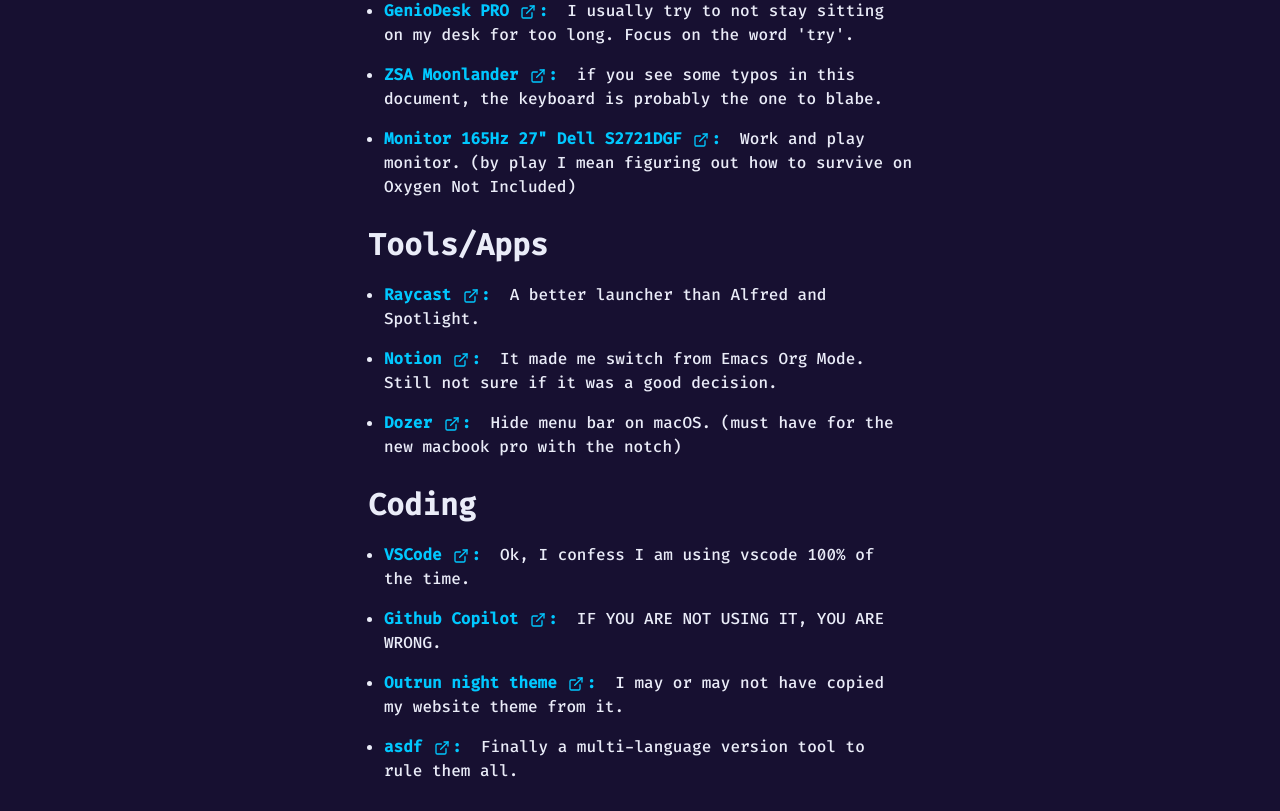
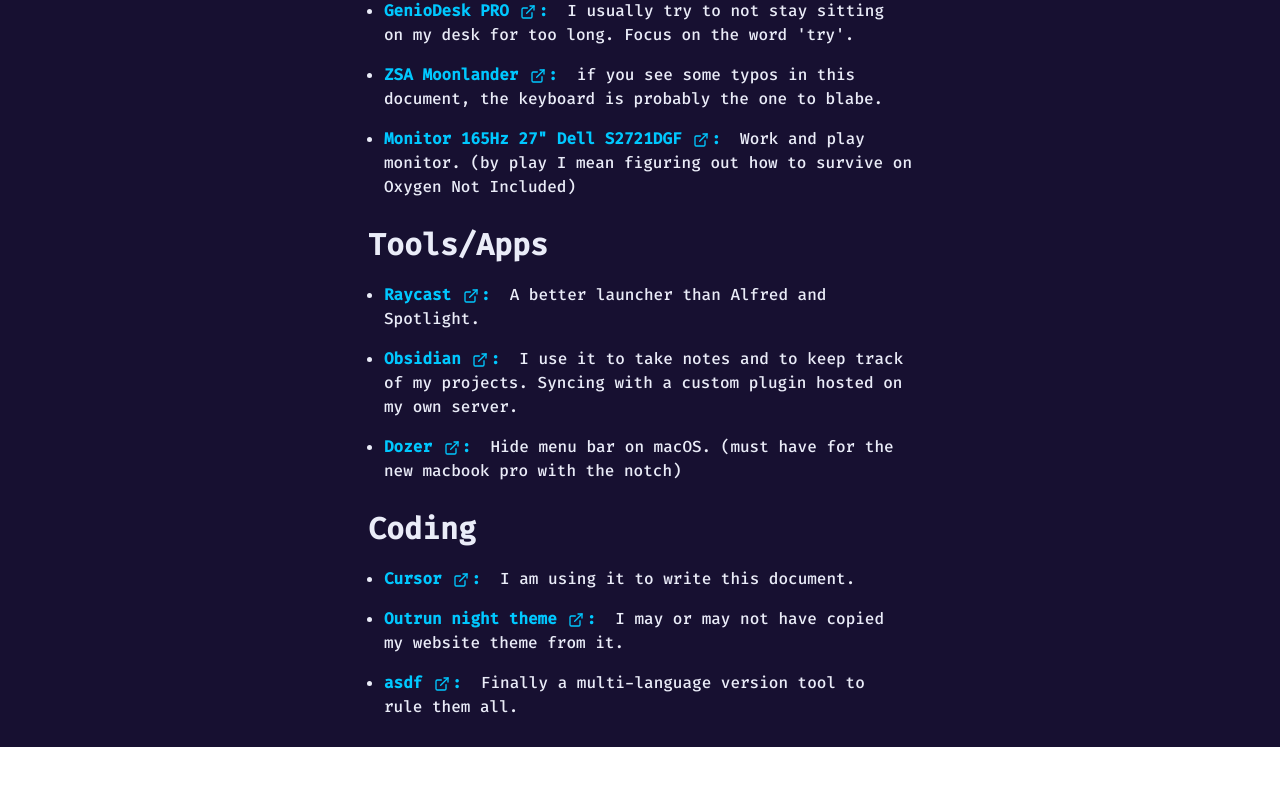
Before and after one commit to rodrimaia/rodrigomaia.me, a Next.js app: page /uses in a window 1280 px wide. Shown: the part 384-1195 px from the top of the page. After the commit the page ends 1131 px from the top, so only its background shows below. Built offline with nearby package versions, Linux system fonts and the light colour scheme.

Commit message:
update uses

```diff
--- a/pages/uses.tsx
+++ b/pages/uses.tsx
@@ -40,10 +40,10 @@ const usesSections: LinksListSection[] = [
         description: "A better launcher than Alfred and Spotlight.",
       },
       {
-        name: "Notion",
-        link: "https://www.notion.so/",
+        name: "Obsidian",
+        link: "https://obsidian.md/",
         description:
-          "It made me switch from Emacs Org Mode. Still not sure if it was a good decision.",
+          "I use it to take notes and to keep track of my projects. Syncing with a custom plugin hosted on my own server.",
       },
       {
         name: "Dozer",
@@ -57,14 +57,9 @@ const usesSections: LinksListSection[] = [
     title: "Coding",
     items: [
       {
-        name: "VSCode",
-        link: "https://code.visualstudio.com/",
-        description: "Ok, I confess I am using vscode 100% of the time.",
-      },
-      {
-        name: "Github Copilot",
-        link: "https://copilot.github.com/",
-        description: "IF YOU ARE NOT USING IT, YOU ARE WRONG.",
+        name: "Cursor",
+        link: "https://www.cursor.com/",
+        description: "I am using it to write this document.",
       },
       {
         name: "Outrun night theme",
```
